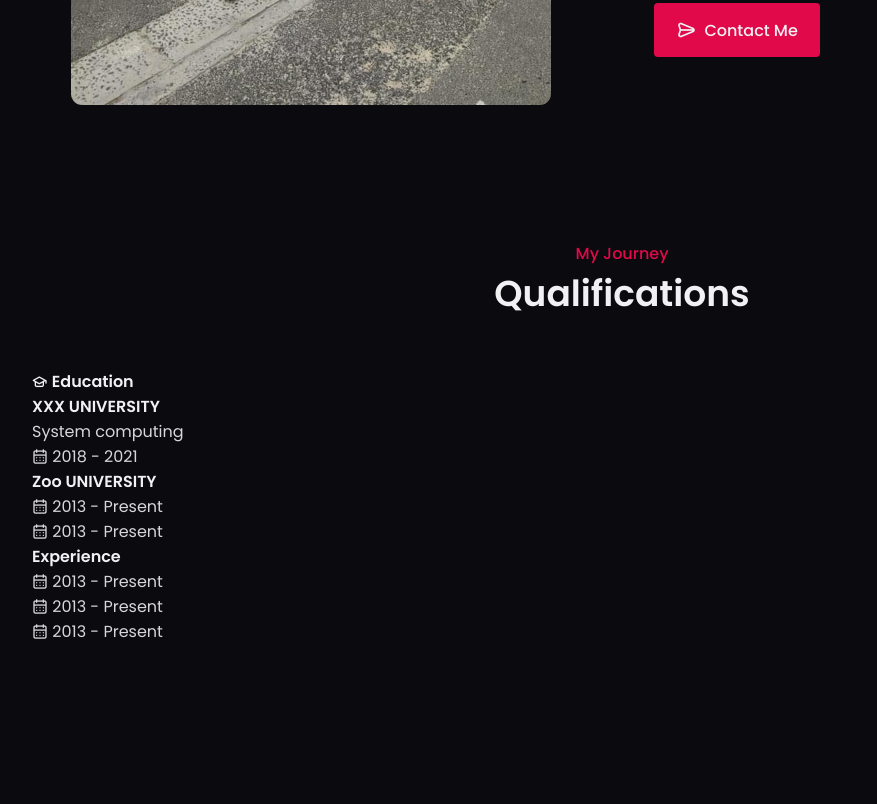
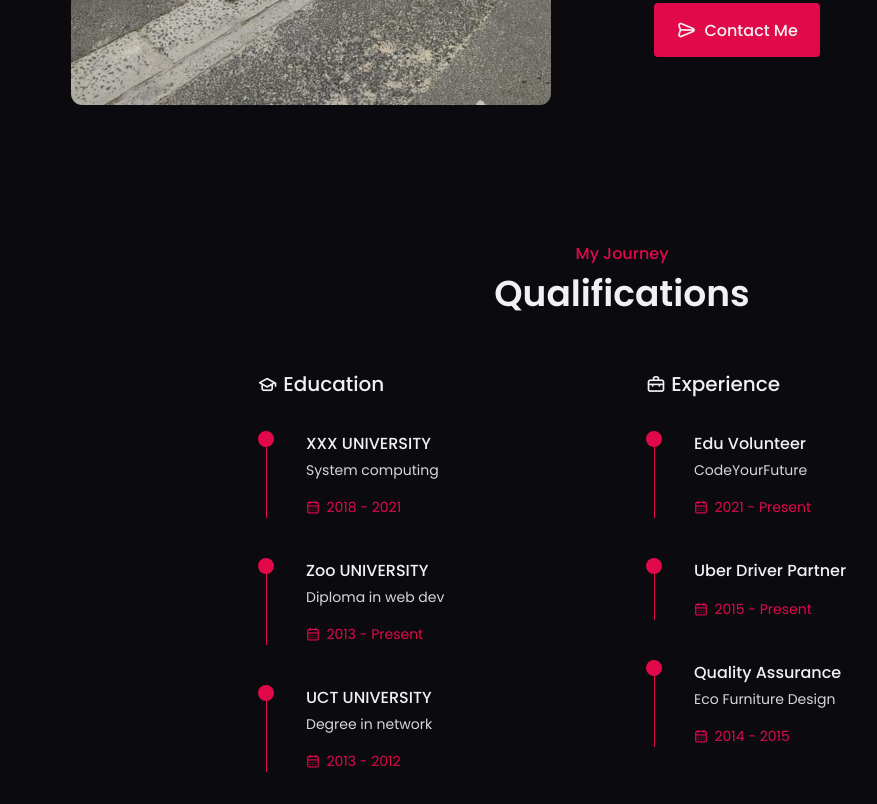
Before and after one commit to MSUMBA-art/old-js-portfolio, a plain HTML site: page index.html in a window 1280 px wide. Shown: the part 1567-2371 px from the top of the page, without its empty margins (68-945 px from the left). Before the commit the page ends 2243 px from the top, so only its background shows below. Drawn offline with nearby package versions, Linux system fonts and the light colour scheme.

Commit message:
done qualification mark up and styling

```diff
--- a/assets/css/styles.css
+++ b/assets/css/styles.css
@@ -290,7 +290,7 @@ img {
 .home-social-link {
   font-size: 1.08rem;
   color: var(--text-color);
-  transition: 0.4s;
+  transition: .3s;
 }
 
 .home-social-link:hover {
@@ -435,6 +435,79 @@ img {
   font-size: var(--smaller-font-size);
 }
 
+       /* ===   Qualification Section ===  */
+       .qualification-container {
+        grid-template-columns: repeat(2, 340px);
+        gap: 3rem;
+        justify-content: center;
+       }
+
+       .qualification-title {
+        font-size: var(--h3-font-size);
+        font-weight: var(--font-medium);
+        margin-bottom: var(--mb-2);
+       }
+
+       .timeline-item {
+        position: relative;
+        padding-left: 3rem;
+        margin-bottom: var(--mb-2-5);
+       }
+
+       .timeline-item:last-child {
+        margin-bottom: 0;
+       }
+
+       .timeline-item::before {
+        content: '';
+        width: 1px;
+        position: absolute;
+        left: .48rem;
+        top: 0;
+        height: 100%;
+        background-color: var(--skin-color);
+       }
+
+       .circle-dot {
+        position: absolute;
+        left: 0;
+        top: 0;
+        height: 1rem;
+        width: 1rem;
+        border: 2.3px solid var(--skin-color);
+        border-radius: 50%;
+        background-color: var(--skin-color);
+        transition: .3s;
+       }
+
+       .timeline-item:hover .circle-dot {
+        background-color: var(--body-color);
+       }
+
+       .timeline-title {
+        font-size: var(--normal-font-size);
+        font-weight: var(--font-medium);
+        margin-bottom: var(--mb-0-25);
+       }
+
+       .timeline-text {
+        font-size: var(--small-font-size);
+        margin-bottom: var(--mb-1);
+       }
+
+       .timeline-date {
+        display: flex;
+        align-items: center;
+        column-gap: .4rem;
+        font-size: var(--small-font-size);
+        color: var(--skin-color);
+       }
+
+
+
+
+
+
 /* .section-subtitle {
   display: block;
   font-size: var(--small-font-size);
--- a/index.html
+++ b/index.html
@@ -186,7 +186,7 @@
                         <div class="timeline-item">
                             <div class="circle-dot"></div>
                             <h3 class="timeline-title">Zoo UNIVERSITY</h3>
-                            <p class="timeline-text"></p>
+                            <p class="timeline-text">Diploma in web dev</p>
                             <span class="timeline-date"><i class="uil uil-calendar-alt"></i>
                                 2013 - Present
                             </span>
@@ -194,43 +194,46 @@
 
                         <div class="timeline-item">
                             <div class="circle-dot"></div>
-                            <h3 class="timeline-title"></h3>
-                            <p class="timeline-text"></p>
+                            <h3 class="timeline-title">UCT UNIVERSITY</h3>
+                            <p class="timeline-text">Degree in network</p>
                             <span class="timeline-date"><i class="uil uil-calendar-alt"></i>
-                                2013 - Present
+                                2013 - 2012
                             </span>
                         </div>
                     </div>
                 </div>
 
                 <div class="experience">
-                    <h3 class="qualification-title">Experience</h3>
+                    <h3 class="qualification-title">
+                        <i class="uil uil-suitcase"></i>
+                        Experience
+                    </h3>
 
                     <div class="timeline">
                         <div class="timeline-item">
                             <div class="circle-dot"></div>
-                            <h3 class="timeline-title"></h3>
-                            <p class="timeline-text"></p>
+                            <h3 class="timeline-title">Edu Volunteer</h3>
+                            <p class="timeline-text">CodeYourFuture</p>
                             <span class="timeline-date"><i class="uil uil-calendar-alt"></i>
-                                2013 - Present
+                                2021 - Present
                             </span>
                         </div>
 
                         <div class="timeline-item">
                             <div class="circle-dot"></div>
-                            <h3 class="timeline-title"></h3>
+                            <h3 class="timeline-title">Uber Driver Partner</h3>
                             <p class="timeline-text"></p>
                             <span class="timeline-date"><i class="uil uil-calendar-alt"></i>
-                                2013 - Present
+                                2015 - Present
                             </span>
                         </div>
 
                         <div class="timeline-item">
                             <div class="circle-dot"></div>
-                            <h3 class="timeline-title"></h3>
-                            <p class="timeline-text"></p>
+                            <h3 class="timeline-title">Quality Assurance</h3>
+                            <p class="timeline-text">Eco Furniture Design</p>
                             <span class="timeline-date"><i class="uil uil-calendar-alt"></i>
-                                2013 - Present
+                                2014 - 2015
                             </span>
                         </div>
                     </div>
```
